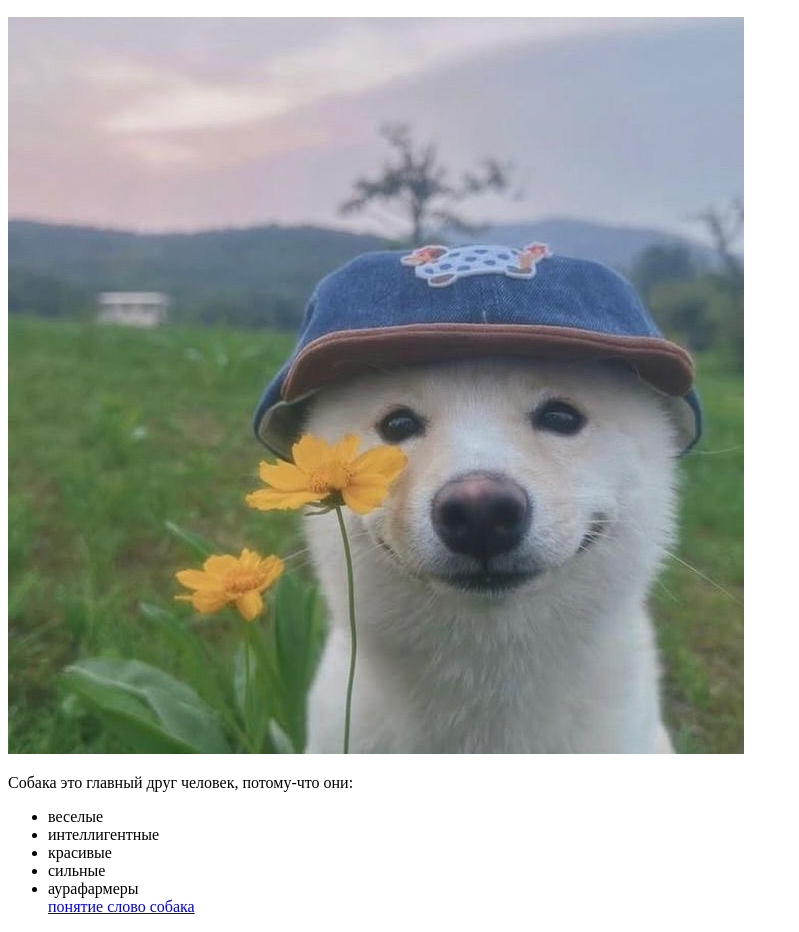
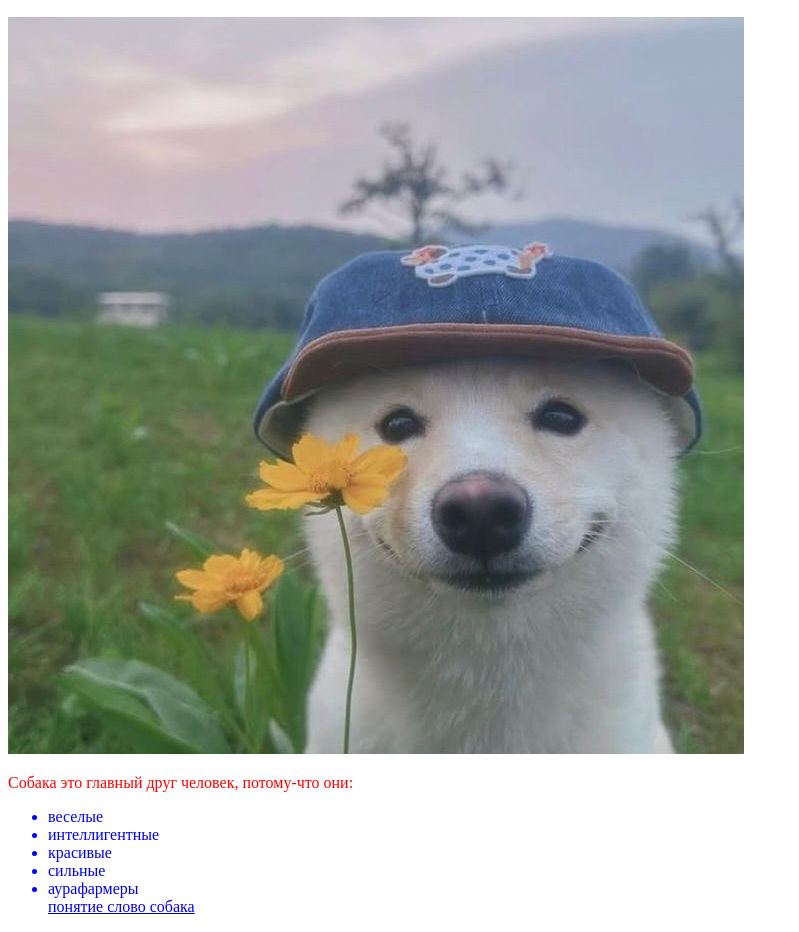
Before and after one commit to truemeow/first-js-site-create-experience, a plain HTML site: page index.html in a window 1280 px wide. Shown: the part 110-1042 px from the top of the page, without its empty margins (0-799 px from the left). Drawn offline with Linux system fonts and the light colour scheme.

Commit message:
add CSS text color

```diff
--- a/index.html
+++ b/index.html
@@ -3,6 +3,7 @@
   <head>
     <meta charset="utf-8" />
     <title>Моя тестовая страница</title>
+  <link href="styles/style.css" rel="stylesheet" type="text/css" />
   </head>
   <body>
     <h1>Счастливая Собака</h1>
--- /dev/null
+++ b/styles/style.css
@@ -0,0 +1,6 @@
+p {
+  color: red;
+}
+li {
+    color:blue;
+}
```
